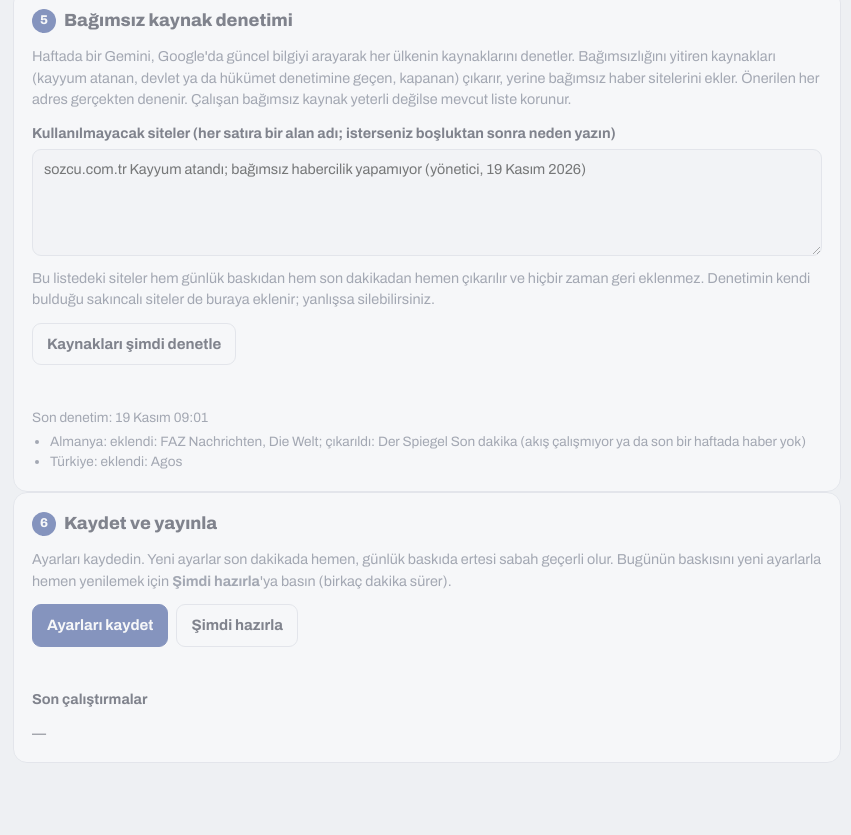
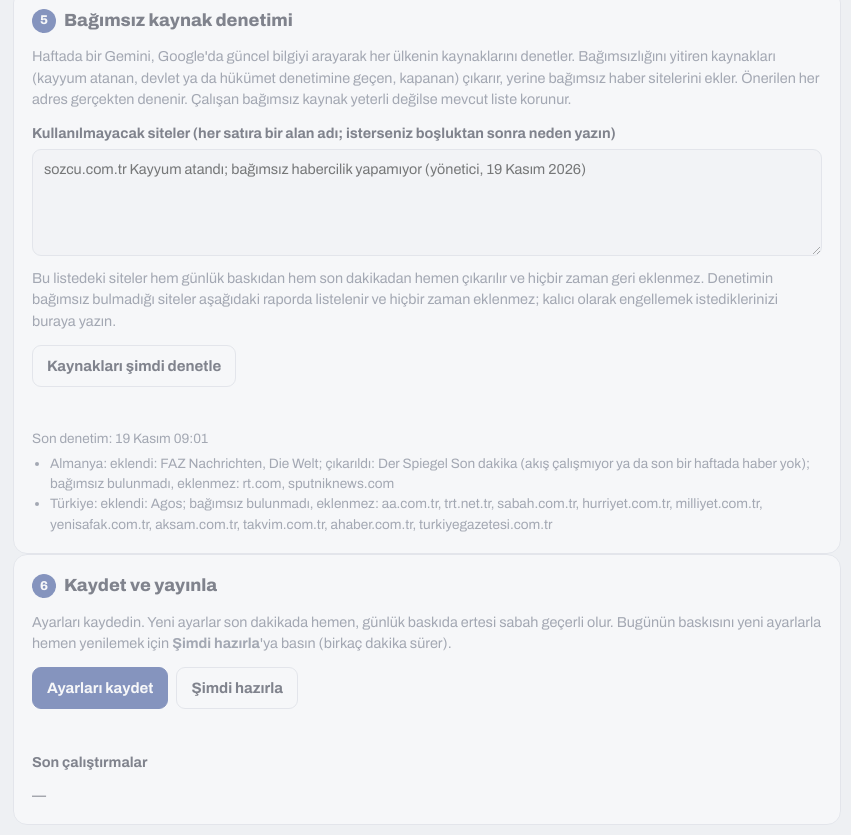
Before and after one commit to utkucinarertan/haber-masasi, a plain HTML site: page docs/admin.html in a window 1280 px wide. Shown: the part 2461-3296 px from the top of the page, without its empty margins (213-1064 px from the left). Before the commit the page ends 3272 px from the top, so only its background shows below. Drawn offline with Linux system fonts and the light colour scheme.

Commit message:
Yönetim: denetim raporunda bağımsız bulunmayan siteler
Co-Authored-By: Claude Opus 5.5 <noreply@anthropic.com>

```diff
--- a/docs/admin.html
+++ b/docs/admin.html
@@ -141,7 +141,7 @@ input[type=text],input[type=password],input[type=url],select{padding:9px 11px;bo
   <p>Haftada bir Gemini, Google'da güncel bilgiyi arayarak her ülkenin kaynaklarını denetler. Bağımsızlığını yitiren kaynakları (kayyum atanan, devlet ya da hükümet denetimine geçen, kapanan) çıkarır, yerine bağımsız haber sitelerini ekler. Önerilen her adres gerçekten denenir. Çalışan bağımsız kaynak yeterli değilse mevcut liste korunur.</p>
   <label class="f">Kullanılmayacak siteler (her satıra bir alan adı; isterseniz boşluktan sonra neden yazın)
     <textarea id="cfg-blocked" rows="4" spellcheck="false" placeholder="sozcu.com.tr Kayyum atandı"></textarea></label>
-  <p class="hint">Bu listedeki siteler hem günlük baskıdan hem son dakikadan hemen çıkarılır ve hiçbir zaman geri eklenmez. Denetimin kendi bulduğu sakıncalı siteler de buraya eklenir; yanlışsa silebilirsiniz.</p>
+  <p class="hint">Bu listedeki siteler hem günlük baskıdan hem son dakikadan hemen çıkarılır ve hiçbir zaman geri eklenmez. Denetimin bağımsız bulmadığı siteler aşağıdaki raporda listelenir ve hiçbir zaman eklenmez; kalıcı olarak engellemek istediklerinizi buraya yazın.</p>
   <div class="actions"><button class="btn" id="review-now">Kaynakları şimdi denetle</button></div>
   <div class="msg" id="review-msg"></div>
   <div id="review-last" class="hint"></div>
@@ -458,6 +458,7 @@ async function loadReview(){
       const parts = [];
       if (c.added?.length) parts.push("eklendi: " + c.added.map(f => f.name).join(", "));
       if (c.removed?.length) parts.push("çıkarıldı: " + c.removed.map(f => `${f.name} (${f.reason})`).join(", "));
+      if (c.avoid?.length) parts.push("bağımsız bulunmadı, eklenmez: " + c.avoid.map(a => a.domain).join(", "));
       ul.append(el("li", null, `${name}: ${parts.join("; ") || "değişiklik yok"}`));
     }
     box.replaceChildren(document.createTextNode(`Son denetim: ${when}`), ul);
```
